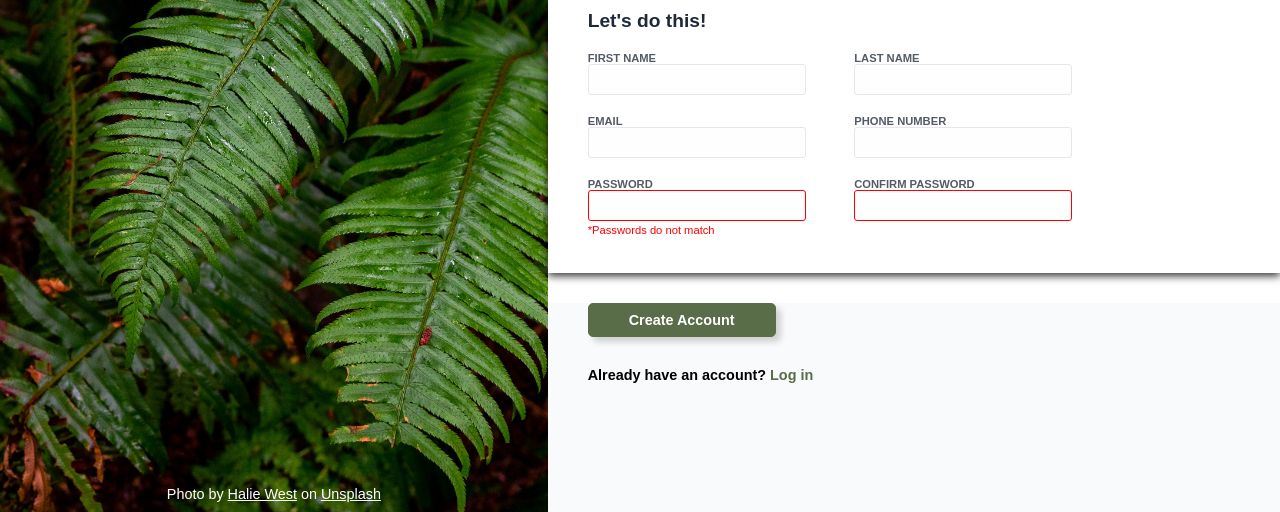
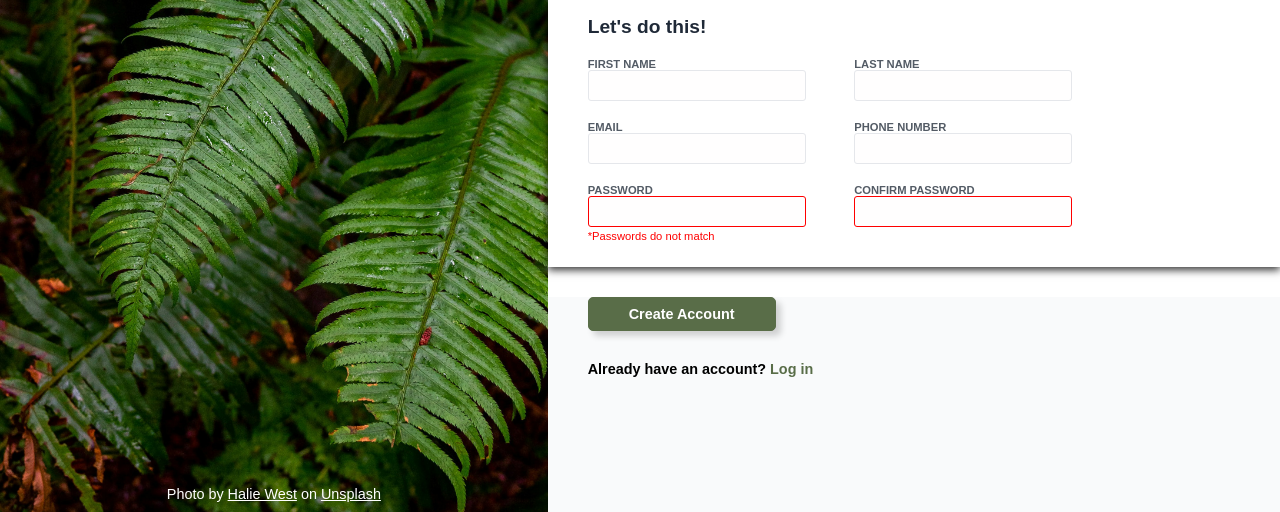
Before and after one commit to marcdtnguyen/sign-up-form-re, a plain HTML site: page index.html in a window 1280 px wide. Shown: the part 288-800 px from the top of the page. Drawn offline with Linux system fonts and the light colour scheme.

Commit message:
Fix shifting password match

```diff
--- a/style.css
+++ b/style.css
@@ -163,9 +163,13 @@ form,
     border: red solid 1px;
 }
 
+#pword + span {
+    position: relative;
+}
+
 
 #pword.error + span::after {
-    position: relative ;
+    position: absolute ;
     content: '*Passwords do not match';
     color: red;
     top: 3px;
```
